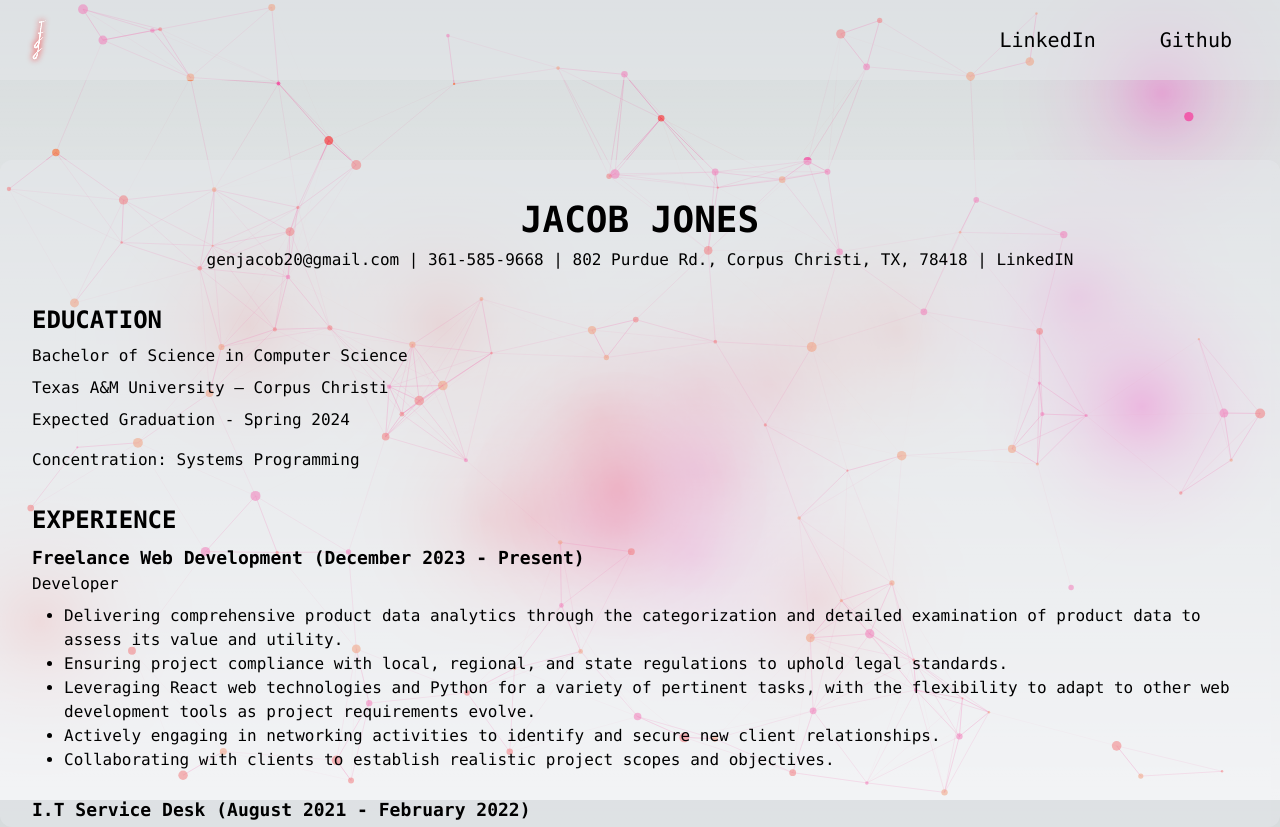
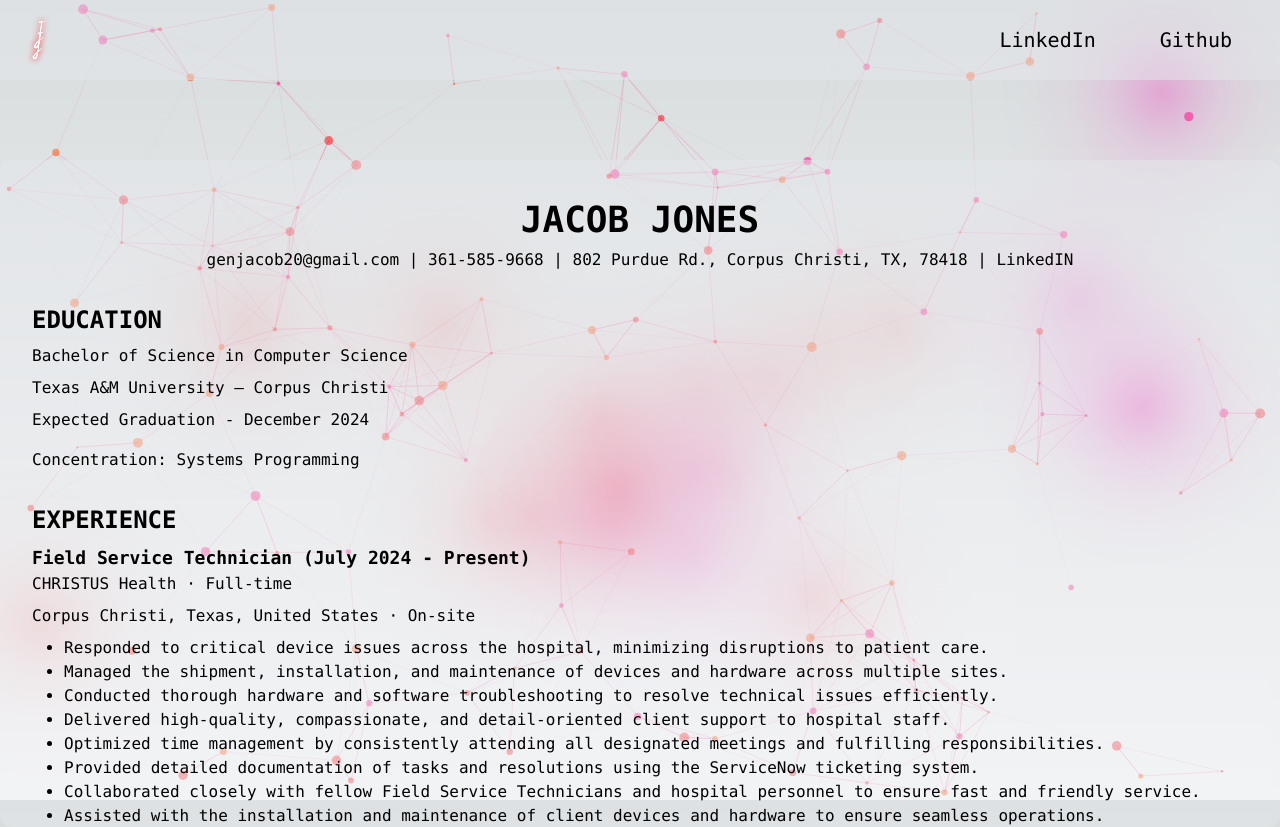
Before and after one commit to JacobJJoness/PortfolioSite, a Next.js app in the folder my-portfolio/: page /resume in a window 1280 px wide. Built offline with nearby package versions, Linux system fonts and the light colour scheme.

Commit message:
Updated Resume, Added Github API
Added a github fetch api to have live updates to my public github repos.

```diff
--- a/my-portfolio/app/page.tsx
+++ b/my-portfolio/app/page.tsx
@@ -47,6 +47,21 @@ export default function Home() {
         </Link>
 
         <Link
+          href="/newprojects"
+          className="group rounded-lg border border-transparent px-5 py-4 transition-colors hover:border-gray-300 hover:bg-gray-100 hover:dark:border-neutral-700 hover:dark:bg-neutral-800/30"
+        >
+          <h2 className={`mb-3 text-2xl font-semibold`}>
+            Github Repos{' '}
+            <span className="inline-block transition-transform group-hover:translate-x-1 motion-reduce:transform-none">
+              -&gt;
+            </span>
+          </h2>
+          <p className={`m-0 max-w-[30ch] text-sm opacity-50`}>
+            Click here to see all of my public repositories going all the way back to Sophomore year of highschool!
+          </p>
+        </Link>
+
+        <Link
           href="/resume"
           className="group rounded-lg border border-transparent px-5 py-4 transition-colors hover:border-gray-300 hover:bg-gray-100 hover:dark:border-neutral-700 hover:dark:bg-neutral-800/30"
           >
--- /dev/null
+++ b/my-portfolio/pages/newprojects.tsx
@@ -0,0 +1,79 @@
+import React, { useState, useEffect } from 'react';
+import 'tailwindcss/tailwind.css';
+import "../app/globals.css";
+import Image from 'next/image';
+import Link from 'next/link';
+
+import Navbar from '@/components/Navbar';
+import ProjectParticles from '@/components/ProjectParticles';
+
+interface Repo {
+  id: number;
+  name: string;
+  description: string | null;
+  html_url: string;
+}
+
+const GitHubRepos: React.FC = () => {
+  const [repos, setRepos] = useState<Repo[]>([]);
+  const [loading, setLoading] = useState(true);
+
+  useEffect(() => {
+    const fetchRepos = async () => {
+      try {
+        const response = await fetch('https://api.github.com/users/JacobJJoness/repos');
+        const data = await response.json();
+
+        if (Array.isArray(data)) {
+          setRepos(data);
+        } else {
+          console.error('API did not return an array:', data);
+        }
+
+        setLoading(false);
+      } catch (error) {
+        console.error('Error fetching GitHub repositories:', error);
+        setLoading(false);
+      }
+    };
+
+    fetchRepos();
+  }, []);
+
+  if (loading) return <p>Loading...</p>;
+
+  return (
+    <div className="relative min-h-screen py-1 px-1" style={{
+      backgroundImage: "url('/back.png')",
+      backgroundPosition: 'center',
+      backgroundRepeat: 'no-repeat',
+      backgroundSize: 'cover'
+    }}>
+      <ProjectParticles />
+      <Navbar />
+
+      <div className="relative container mx-auto px-4 sm:px-6 lg:px-8">
+        <h1 className="text-4xl font-mono mb-8">Jacob's Public Github Repos</h1>
+
+        <div className="grid grid-cols-1 sm:grid-cols-2 lg:grid-cols-3 gap-4">
+          {repos.map((repo) => (
+            <div
+              key={repo.id}
+              className="bg-gray-700/30 rounded-lg p-4 shadow-lg font-mono border-b border-gray-200 bg-gradient-to-b from-gray-100 pb-6 pt-8 backdrop-blur-xl dark:border-neutral-800 dark:bg-zinc-800/30 dark:from-inherit lg:static lg:w-auto lg:rounded-xl lg:border lg:bg-gray-200/30 lg:p-4 lg:dark:bg-zinc-800/30"
+            >
+              <h2 className="text-xl font-mono mt-4">{repo.name}</h2>
+              <div className="mt-4 font-mono">
+                <p>{repo.description || 'No description provided'}</p>
+                <Link className="text-blue-500 underline" href={repo.html_url}>
+                  View Repository
+                </Link>
+              </div>
+            </div>
+          ))}
+        </div>
+      </div>
+    </div>
+  );
+};
+
+export default GitHubRepos;
--- a/my-portfolio/pages/resume.tsx
+++ b/my-portfolio/pages/resume.tsx
@@ -8,42 +8,53 @@ import ParticleBackground from '@/components/ParticleBackground';
 import 'tailwindcss/tailwind.css';
 import "../app/globals.css";
 
-
 const Resume = () => {
   return (
-    //Comment is for using a background image. Paste into line below to use a image
-    // style={{backgroundImage: "url('/red.png')",backgroundPosition: 'center',backgroundRepeat: 'no-repeat',backgroundSize: 'cover'}}
-    <main className=" h-screen " style={{backgroundImage: "url('/back.png')",backgroundPosition: 'center',backgroundRepeat: 'no-repeat',backgroundSize: 'cover'}}>
-      <ParticleBackground></ParticleBackground>
+    <main className="h-screen" style={{backgroundImage: "url('/back.png')", backgroundPosition: 'center', backgroundRepeat: 'no-repeat', backgroundSize: 'cover'}}>
+      <ParticleBackground />
       <Head>
-          <title>Resume</title>
+        <title>Resume</title>
       </Head>
 
-      <Navbar/>
+      <Navbar />
 
-
-      <div className=" z-20 relative max-w-screen h-5/6 rounded-xl p-8 justify-center pt-0  font-mono overflow-y-auto scrollbar-hide bg-gray-200/50 dark:bg-zinc-800/30  ">
-
+      <div className="z-20 relative max-w-screen h-5/6 rounded-xl p-8 justify-center pt-0 font-mono overflow-y-auto scrollbar-hide bg-gray-200/50 dark:bg-zinc-800/30">
 
         <header className="mb-8">
-
-          <h1 className="text-4xl font-bold mt-10 mb-2 text-center ">JACOB JONES</h1>
-          <p className="text-center ">genjacob20@gmail.com | 361-585-9668 | 802 Purdue Rd., Corpus Christi, TX, 78418 | LinkedIN</p>
+          <h1 className="text-4xl font-bold mt-10 mb-2 text-center">JACOB JONES</h1>
+          <p className="text-center">genjacob20@gmail.com | 361-585-9668 | 802 Purdue Rd., Corpus Christi, TX, 78418 | LinkedIN</p>
         </header>
 
         <section className="mb-8">
           <h2 className="text-2xl font-bold mb-2">EDUCATION</h2>
           <p className="mb-2">Bachelor of Science in Computer Science</p>
           <p className="mb-2">Texas A&M University – Corpus Christi</p>
-          <p className="mb-4">Expected Graduation - Spring 2024</p>
+          <p className="mb-4">Expected Graduation - December 2024</p>
           <p>Concentration: Systems Programming</p>
         </section>
 
         <section className="mb-8">
+          <h2 className="text-2xl font-bold mb-2">EXPERIENCE</h2>
 
-          <h2 className="text-2xl font-bold mb-2">EXPERIENCE</h2>
+          {/* Most recent experience first */}
           <div className="mb-6">
-            <h3 className="text-lg font-bold">Freelance Web Development (December 2023 - Present)</h3>
+            <h3 className="text-lg font-bold">Field Service Technician (July 2024 - Present)</h3>
+            <p className="mb-2">CHRISTUS Health · Full-time</p>
+            <p className="mb-2">Corpus Christi, Texas, United States · On-site</p>
+            <ul className="list-disc ml-8 mb-4">
+              <li>Responded to critical device issues across the hospital, minimizing disruptions to patient care.</li>
+              <li>Managed the shipment, installation, and maintenance of devices and hardware across multiple sites.</li>
+              <li>Conducted thorough hardware and software troubleshooting to resolve technical issues efficiently.</li>
+              <li>Delivered high-quality, compassionate, and detail-oriented client support to hospital staff.</li>
+              <li>Optimized time management by consistently attending all designated meetings and fulfilling responsibilities.</li>
+              <li>Provided detailed documentation of tasks and resolutions using the ServiceNow ticketing system.</li>
+              <li>Collaborated closely with fellow Field Service Technicians and hospital personnel to ensure fast and friendly service.</li>
+              <li>Assisted with the installation and maintenance of client devices and hardware to ensure seamless operations.</li>
+            </ul>
+          </div>
+
+          <div className="mb-6">
+            <h3 className="text-lg font-bold">Freelance Web Development (December 2023 - August 2024)</h3>
             <p className="mb-2">Developer</p>
             <ul className="list-disc ml-8 mb-4">
               <li>Delivering comprehensive product data analytics through the categorization and detailed examination of product data to assess its value and utility.</li>
@@ -72,9 +83,8 @@ const Resume = () => {
         </section>
 
         <section>
-
           <h2 className="text-2xl font-bold mb-2">SKILLS</h2>
-          <div className=" grid grid-cols-1 sm:grid-cols-2 md:grid-cols-3 gap-4 mb-2">
+          <div className="grid grid-cols-1 sm:grid-cols-2 md:grid-cols-3 gap-4 mb-2">
             <div>
               <h3 className="text-lg font-bold mb-2">Programming Languages</h3>
               <p>Python, C++, React, NextJs, Tailwind, Java, JavaScript</p>
```
